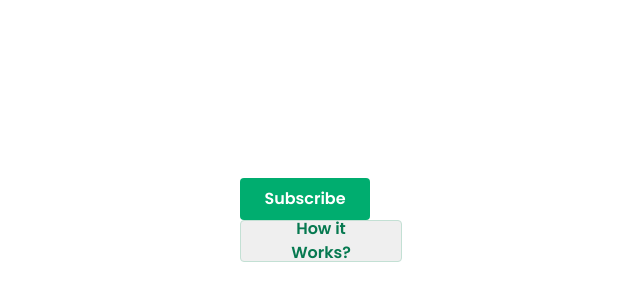
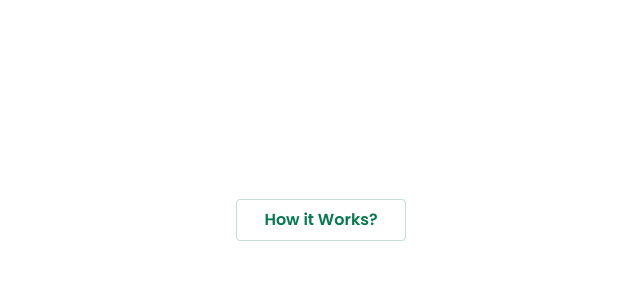
Before and after one commit to lucaslafere/infohomes-page, a React (Vite) app: page / in a window 1280 px wide. Shown: the part 180-480 px from the top of the page, without its empty margins (319-959 px from the left). Built offline with nearby package versions, Linux system fonts and the light colour scheme.

Commit message:
feat: added hover to 'how' button

```diff
--- a/src/App.jsx
+++ b/src/App.jsx
@@ -1,12 +1,10 @@
 import { ThemeProvider } from "styled-components";
 import { theme } from "./theme/theme";
-import Subscribe from "./components/buttons/Subscribe";
 import How from "./components/buttons/How";
 
 export default function App() {
   return (
     <ThemeProvider theme={theme}>
-      <Subscribe />
       <How />
     </ThemeProvider>
   );
--- a/src/components/buttons/How/style.js
+++ b/src/components/buttons/How/style.js
@@ -5,10 +5,12 @@ export const Button = styled.button`
   justify-content: center;
   align-items: center;
   padding: 9px 24px;
-  width: 162px;
+  width: 170px;
   height: 42px;
   border: 1px solid ${({ theme }) => theme.Green25};
   border-radius: 4px;
+  background-color: #fff;
+  cursor: pointer;
 
   font-family: "Poppins";
   font-style: normal;
@@ -16,4 +18,8 @@ export const Button = styled.button`
   font-size: 16px;
   line-height: 24px;
   color: ${({ theme }) => theme.Green100};
+
+  :hover {
+    background-color: ${({ theme }) => theme.Green25};
+  }
 `;
```
